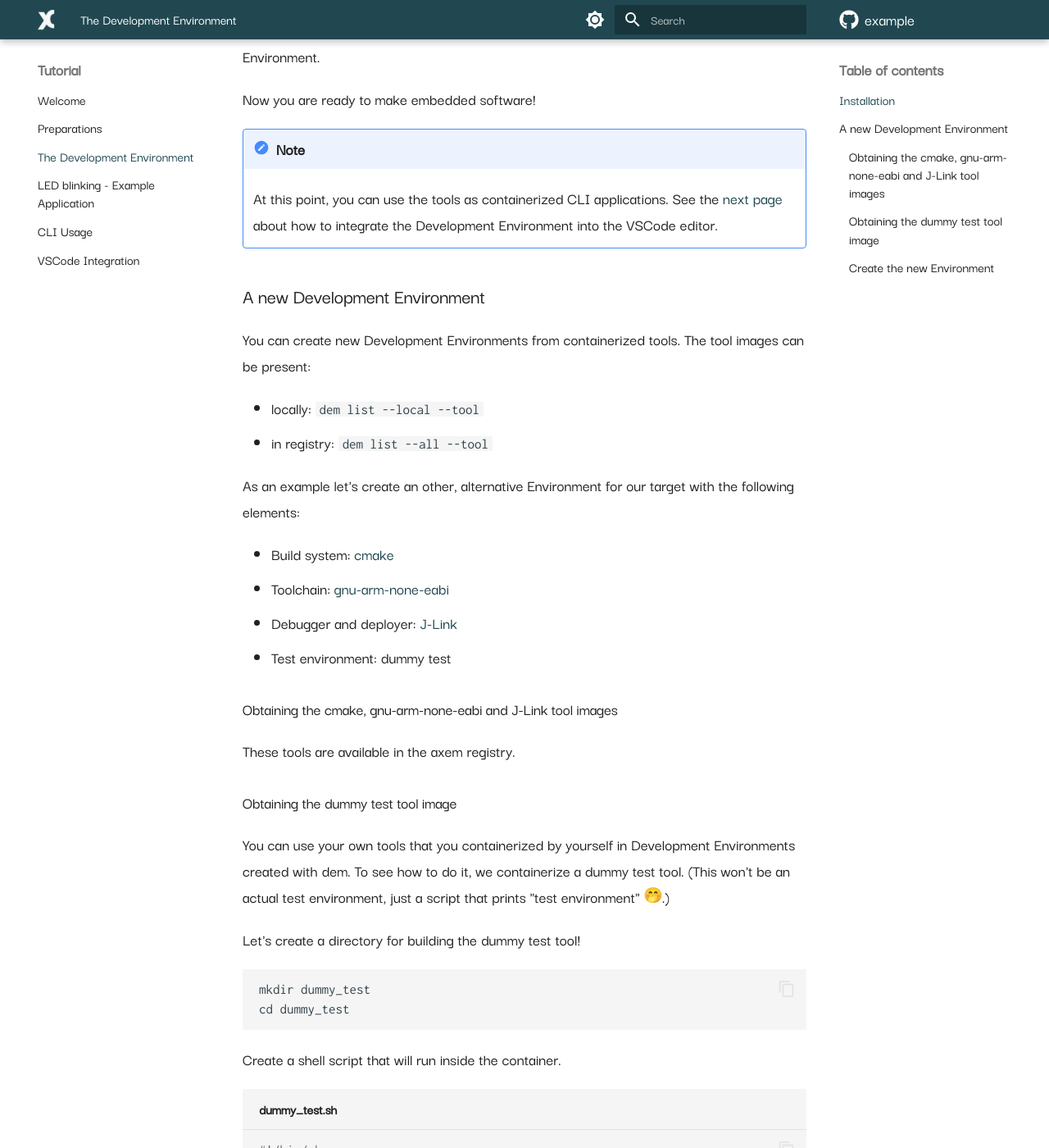
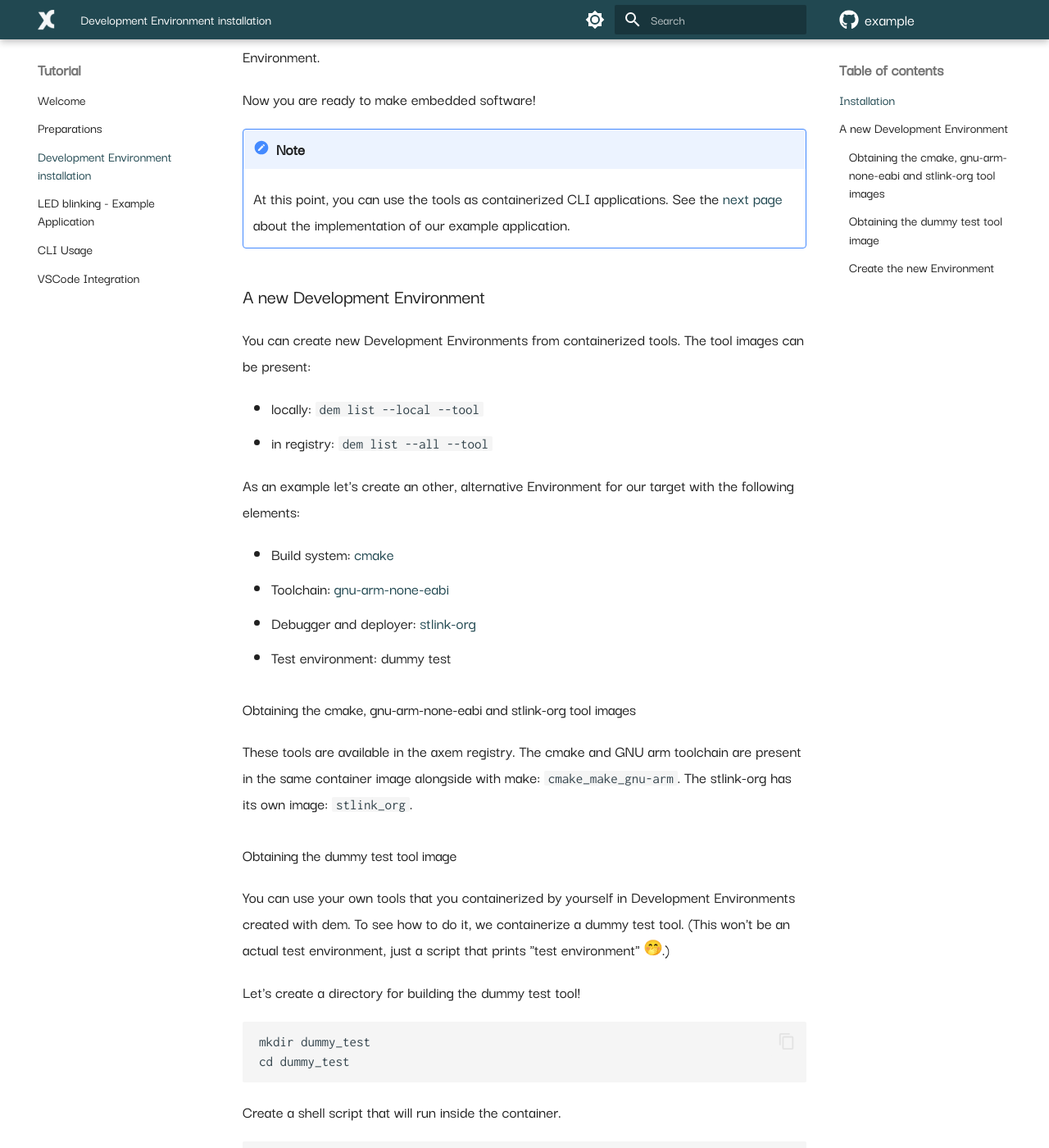
Before and after one commit to axem-solutions/example, an MkDocs documentation site: the page built from docs/dev_env.md, in a window 1280 px wide and 1400 px high, scrolled down 772 px. Shown: the whole window at 82% size. Built offline with MkDocs 1.6.1 and Material for MkDocs 9.7.7, drawn with Linux system fonts in a browser that asks for light colours; emoji names are drawn with the system emoji font; comment, search, counter and statistics services are not loaded; some of the changed text lies outside the part shown.

```diff
--- a/docs/dev_env.md
+++ b/docs/dev_env.md
@@ -1,4 +1,4 @@
-# The Development Environment
+# Development Environment installation
 
 ## Installation
 
@@ -27,8 +27,7 @@ Now you are ready to make embedded software!
 !!! note
 
     At this point, you can use the tools as containerized CLI applications. See the
-    [next page](vscode_integration_guide.md) about how to integrate the Development Environment into
-    the VSCode editor.
+    [next page](led_blinking.md) about the implementation of our example application.
 
 ## A new Development Environment
 
@@ -43,12 +42,14 @@ elements:
 
 - Build system: [cmake](https://cmake.org/documentation/)
 - Toolchain: [gnu-arm-none-eabi](https://gcc.gnu.org/onlinedocs/)
-- Debugger and deployer: [J-Link](https://www.segger.com/products/debug-probes/j-link/#software)
+- Debugger and deployer: [stlink-org](https://github.com/stlink-org/stlink)
 - Test environment: dummy test
 
-### Obtaining the cmake, gnu-arm-none-eabi and J-Link tool images
+### Obtaining the cmake, gnu-arm-none-eabi and stlink-org tool images
 
-These tools are available in the axem registry.
+These tools are available in the axem registry. The cmake and GNU arm toolchain are present in the
+same container image alongside with make: `cmake_make_gnu-arm`.
+The stlink-org has its own image: `stlink_org`.
 
 ### Obtaining the dummy test tool image
 
@@ -91,3 +92,20 @@ Try running the script inside a container to convince ourselves everything went
 To start the interactive Development Environment creation you need to use the `dem create` command.
 
     dem create "Tutorial Alternative"
+
+You will see the available tool types. Select all of them with :material-keyboard-space:.
+
+![Tool type selection](images/tool_type_select.png)
+
+Press :material-keyboard-return: when you finished.
+
+Next you will go through all the selected tool types one-by-one and you can select the required tool
+image for all of them.
+
+- Build system: `axemsolutions/cmake_make_gnu-arm:latest`
+- Toolchain: `axemsolutions/cmake_make_gnu-arm:latest`
+- Debugger: `axemsolutions/stlink_org:latest`
+- Deployer:`axemsolutions/stlink_org:latest`
+- Test environment:`dummy_test:latest`
+
+That's it! Now you have a new Development Environment.
```
Also changed, not shown: docs/preparations.md (+2 -2 lines), docs/images/tool_type_select.png (added).
